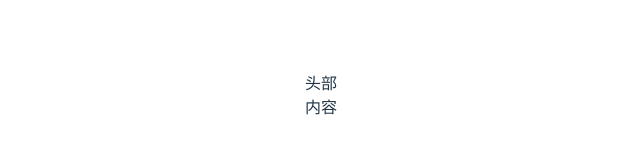
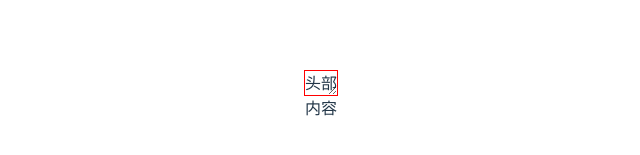
Before and after one commit to HokageYeah/owner-manager-v3, a Vue app: page / in a window 1280 px wide. Shown: the part 305-460 px from the top of the page, without its empty margins (319-959 px from the left). Built offline with nearby package versions, Linux system fonts and the light colour scheme.

Commit message:
Css3 新增属性 resize 需要配合overflow使用

```diff
--- a/src/layout/header/index.vue
+++ b/src/layout/header/index.vue
@@ -1,9 +1,16 @@
 <template>
-    <div>头部</div>
+    <div id="resize">头部</div>
 </template>
 
 <script setup lang='ts'>
 import { ref, reactive } from 'vue'
 
 </script>
-<style scoped></style>
+<style scoped lang='less'>
+// Css3 新增属性 resize 需要配合overflow使用
+#resize {
+    border: 1px solid red;
+    resize: both;
+    overflow: hidden;
+}
+</style>
```
